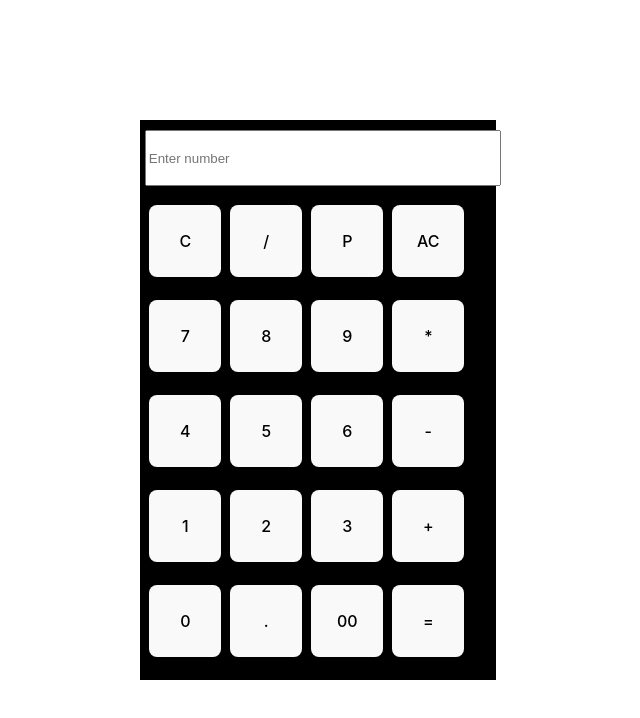
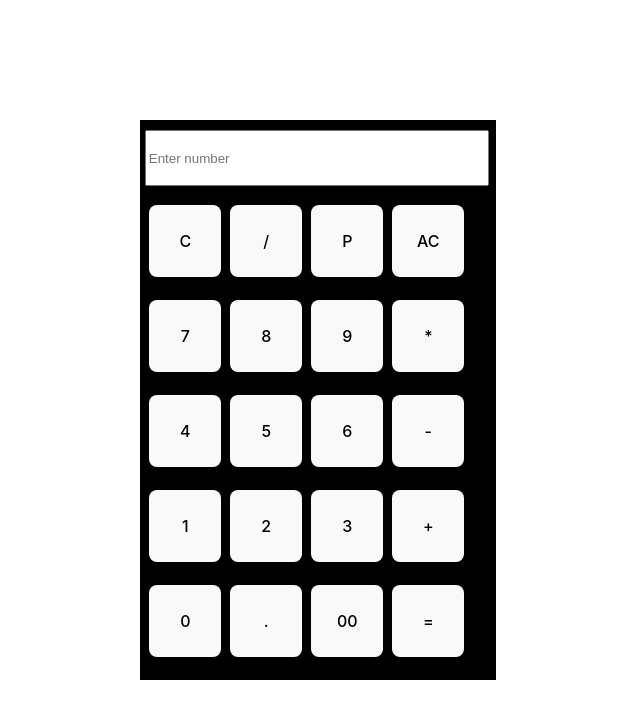
Before and after one commit to Harsh093-k/Calculator, a React (Vite) app: page / in a window 1280 px wide. Shown: the top 718 px of the page, without its empty margins (322-962 px from the left). Built offline with nearby package versions, Linux system fonts and the light colour scheme.

Commit message:
Update Calculatorinput.css

```diff
--- a/src/Calculatorinput.css
+++ b/src/Calculatorinput.css
@@ -1,5 +1,5 @@
 .input{
     margin-top: 5px;
     height:50px;
-    width: 21.75rem;
+    width: 21rem;
  }
```
